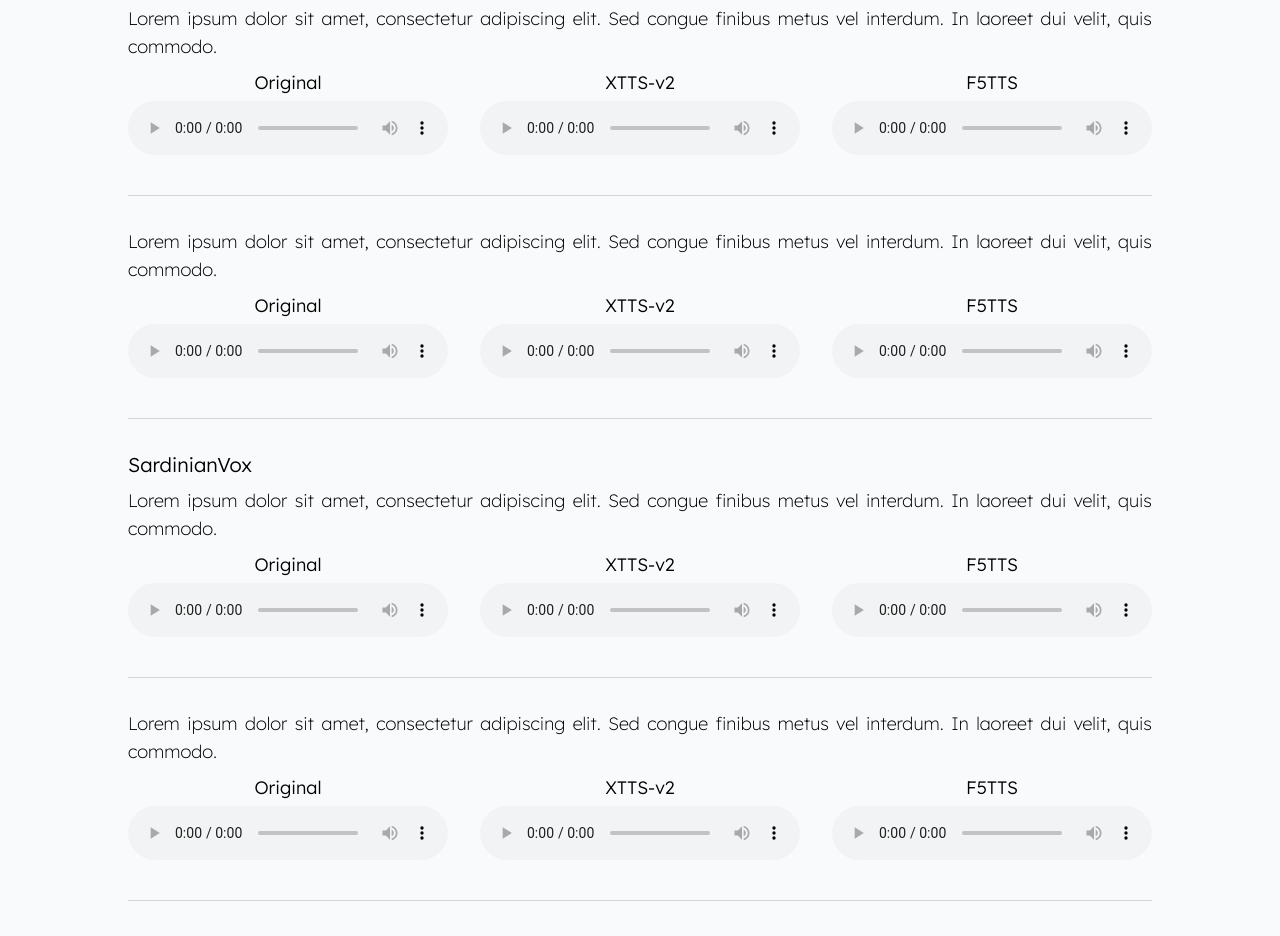
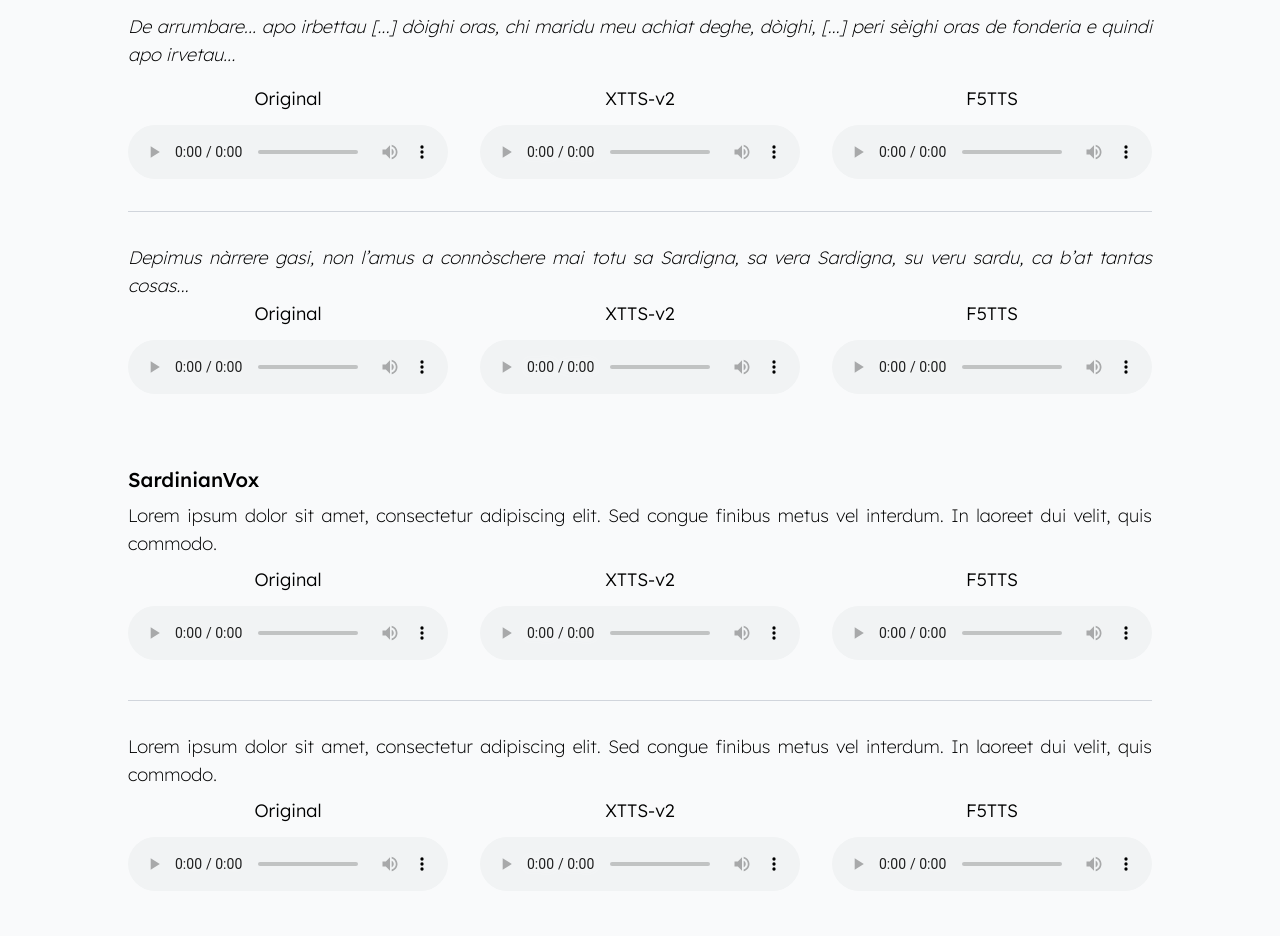
Before and after one commit to HiImGabry/ai4limba-tts, a plain HTML site: page index.html in a window 1280 px wide. Shown: the part 791-1727 px from the top of the page. Drawn offline with Linux system fonts and the light colour scheme.

Commit message:
add mannigos audio

```diff
--- a/index.html
+++ b/index.html
@@ -35,7 +35,7 @@
       <div class="flex items-center w-full">
         <div aria-hidden="true" class="w-full border-t border-gray-300"></div>
         <div class="flex justify-center w-full">
-          <span class="text-2xl font-light">Abstract</span>
+          <span class="text-2xl font-medium">Abstract</span>
         </div>
         <div aria-hidden="true" class="w-full border-t border-gray-300"></div>
       </div>
@@ -47,19 +47,84 @@
       <div class="flex items-center w-full">
         <div aria-hidden="true" class="w-full border-t border-gray-300"></div>
         <div class="flex justify-center w-full">
-          <span class="text-2xl font-light">Audio Samples</span>
+          <span class="text-2xl font-medium">Audio Samples</span>
         </div>
         <div aria-hidden="true" class="w-full border-t border-gray-300"></div>
       </div>
 
       <div class="flex flex-col space-y-2">
-        <div class="flex flex-col space-y-2">
-          <span class="text-xl font-light">Mannigos</span>
+        <div class="flex flex-col">
+          <span class="text-xl font-medium">Mannigos</span>
+          <span class="text-lg text-justify italic my-4">
+            De arrumbare... apo irbettau [...] dòighi oras, chi maridu meu achiat deghe, dòighi, [...] peri sèighi oras de fonderia e quindi apo irvetau...
+          </span>
+
+          <div class="grid grid-cols-3 gap-x-8">
+            <div class="flex flex-col space-y-1">
+              <span class="text-lg font-light text-center pb-2">Original</span>
+              <audio controls class="w-full">
+                <source src="./audio/mannigos/original_1.wav" type="audio/wav">
+                Your browser does not support the audio element.
+              </audio>
+            </div>
+
+            <div class="flex flex-col space-y-1">
+              <span class="text-lg font-light text-center pb-2">XTTS-v2</span>
+              <audio controls class="w-full">
+                <source src="./audio/mannigos/xttsv2_1.wav" type="audio/wav">
+                Your browser does not support the audio element.
+              </audio>
+            </div>
+
+            <div class="flex flex-col space-y-1">
+              <span class="text-lg font-light text-center pb-2">F5TTS</span>
+              <audio controls class="w-full">
+                <source src="./audio/mannigos/f5tts_1.wav" type="audio/wav">
+                Your browser does not support the audio element.
+              </audio>
+            </div>
+          </div>
+
+          <div aria-hidden="true" class="w-full border-t border-gray-300 my-8"></div>
+
+          <span class="text-lg text-justify italic">
+            Depimus nàrrere gasi, non l’amus a connòschere mai totu sa Sardigna, sa vera Sardigna, su veru sardu, ca b’at tantas cosas...
+          </span>
+
+          <div class="grid grid-cols-3 gap-x-8">
+            <div class="flex flex-col space-y-1">
+              <span class="text-lg font-light text-center pb-2">Original</span>
+              <audio controls class="w-full">
+                <source src="./audio/mannigos/original_2.wav" type="audio/wav">
+                Your browser does not support the audio element.
+              </audio>
+            </div>
+
+            <div class="flex flex-col space-y-1">
+              <span class="text-lg font-light text-center pb-2">XTTS-v2</span>
+              <audio controls class="w-full">
+                <source src="./audio/mannigos/xttsv2_2.wav" type="audio/wav">
+                Your browser does not support the audio element.
+              </audio>
+            </div>
+
+            <div class="flex flex-col space-y-1">
+              <span class="text-lg font-light text-center pb-2">F5TTS</span>
+              <audio controls class="w-full">
+                <source src="./audio/mannigos/f5tts_2.wav" type="audio/wav">
+                Your browser does not support the audio element.
+              </audio>
+            </div>
+          </div>
+        </div>
+
+        <div class="flex flex-col space-y-2 pt-16">
+          <span class="text-xl font-medium">SardinianVox</span>
           <span class="text-lg text-justify">Lorem ipsum dolor sit amet, consectetur adipiscing elit. Sed congue finibus metus vel interdum. In laoreet dui velit, quis commodo.</span>
 
           <div class="grid grid-cols-3 gap-x-8">
             <div class="flex flex-col space-y-1">
-              <span class="text-lg font-light text-center">Original</span>
+              <span class="text-lg font-light text-center pb-2">Original</span>
               <audio controls class="w-full">
                 <source src="./audio/mannigos/original.wav" type="audio/wav">
                 Your browser does not support the audio element.
@@ -67,7 +132,7 @@
             </div>
 
             <div class="flex flex-col space-y-1">
-              <span class="text-lg font-light text-center">XTTS-v2</span>
+              <span class="text-lg font-light text-center pb-2">XTTS-v2</span>
               <audio controls class="w-full">
                 <source src="./audio/mannigos/xtts_v2.wav" type="audio/wav">
                 Your browser does not support the audio element.
@@ -75,7 +140,7 @@
             </div>
 
             <div class="flex flex-col space-y-1">
-              <span class="text-lg font-light text-center">F5TTS</span>
+              <span class="text-lg font-light text-center pb-2">F5TTS</span>
               <audio controls class="w-full">
                 <source src="./audio/mannigos/f5tts.wav" type="audio/wav">
                 Your browser does not support the audio element.
@@ -89,7 +154,7 @@
 
           <div class="grid grid-cols-3 gap-x-8">
             <div class="flex flex-col space-y-1">
-              <span class="text-lg font-light text-center">Original</span>
+              <span class="text-lg font-light text-center pb-2">Original</span>
               <audio controls class="w-full">
                 <source src="./audio/mannigos/original.wav" type="audio/wav">
                 Your browser does not support the audio element.
@@ -97,7 +162,7 @@
             </div>
 
             <div class="flex flex-col space-y-1">
-              <span class="text-lg font-light text-center">XTTS-v2</span>
+              <span class="text-lg font-light text-center pb-2">XTTS-v2</span>
               <audio controls class="w-full">
                 <source src="./audio/mannigos/xtts_v2.wav" type="audio/wav">
                 Your browser does not support the audio element.
@@ -105,7 +170,7 @@
             </div>
 
             <div class="flex flex-col space-y-1">
-              <span class="text-lg font-light text-center">F5TTS</span>
+              <span class="text-lg font-light text-center pb-2">F5TTS</span>
               <audio controls class="w-full">
                 <source src="./audio/mannigos/f5tts.wav" type="audio/wav">
                 Your browser does not support the audio element.
@@ -113,71 +178,6 @@
             </div>
           </div>
         </div>
-
-        <div aria-hidden="true" class="w-full border-t border-gray-300 my-8"></div>
-
-        <div class="flex flex-col space-y-2">
-          <span class="text-xl font-light">SardinianVox</span>
-          <span class="text-lg text-justify">Lorem ipsum dolor sit amet, consectetur adipiscing elit. Sed congue finibus metus vel interdum. In laoreet dui velit, quis commodo.</span>
-
-          <div class="grid grid-cols-3 gap-x-8">
-            <div class="flex flex-col space-y-1">
-              <span class="text-lg font-light text-center">Original</span>
-              <audio controls class="w-full">
-                <source src="./audio/mannigos/original.wav" type="audio/wav">
-                Your browser does not support the audio element.
-              </audio>
-            </div>
-
-            <div class="flex flex-col space-y-1">
-              <span class="text-lg font-light text-center">XTTS-v2</span>
-              <audio controls class="w-full">
-                <source src="./audio/mannigos/xtts_v2.wav" type="audio/wav">
-                Your browser does not support the audio element.
-              </audio>
-            </div>
-
-            <div class="flex flex-col space-y-1">
-              <span class="text-lg font-light text-center">F5TTS</span>
-              <audio controls class="w-full">
-                <source src="./audio/mannigos/f5tts.wav" type="audio/wav">
-                Your browser does not support the audio element.
-              </audio>
-            </div>
-          </div>
-
-          <div aria-hidden="true" class="w-full border-t border-gray-300 my-8"></div>
-
-          <span class="text-lg text-justify">Lorem ipsum dolor sit amet, consectetur adipiscing elit. Sed congue finibus metus vel interdum. In laoreet dui velit, quis commodo.</span>
-
-          <div class="grid grid-cols-3 gap-x-8">
-            <div class="flex flex-col space-y-1">
-              <span class="text-lg font-light text-center">Original</span>
-              <audio controls class="w-full">
-                <source src="./audio/mannigos/original.wav" type="audio/wav">
-                Your browser does not support the audio element.
-              </audio>
-            </div>
-
-            <div class="flex flex-col space-y-1">
-              <span class="text-lg font-light text-center">XTTS-v2</span>
-              <audio controls class="w-full">
-                <source src="./audio/mannigos/xtts_v2.wav" type="audio/wav">
-                Your browser does not support the audio element.
-              </audio>
-            </div>
-
-            <div class="flex flex-col space-y-1">
-              <span class="text-lg font-light text-center">F5TTS</span>
-              <audio controls class="w-full">
-                <source src="./audio/mannigos/f5tts.wav" type="audio/wav">
-                Your browser does not support the audio element.
-              </audio>
-            </div>
-          </div>
-
-          <div aria-hidden="true" class="w-full border-t border-gray-300 my-8"></div>
-        </div>
       </div>
     </div>
   </body>
```
Also changed, not shown: output.css, 6 other files.
